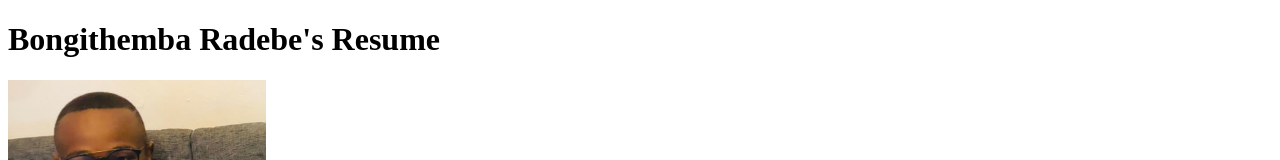
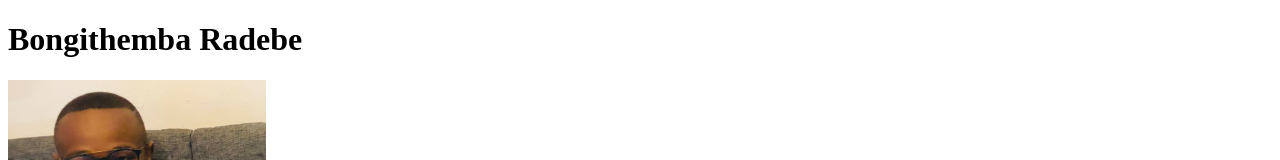
Before and after one commit to Bongithemba/Capstone-Project1, a plain HTML site: page index.html in a window 1280 px wide. Shown: the top 160 px of the page. Drawn offline with Linux system fonts and the light colour scheme.

Commit message:
edited index

```diff
--- a/index.html
+++ b/index.html
@@ -6,7 +6,7 @@
         <meta name="viewport" content="width=device-width,initial-scale=1.0"/>
     </head>
     <body>
-        <header><h1>Bongithemba Radebe's Resume</h1>
+        <header><h1>Bongithemba Radebe</h1>
             <img src="/assets/Bongithemba.png" alt="Picture of Bongithemba Radebe."/>
         </header>
         <hr/>
```
